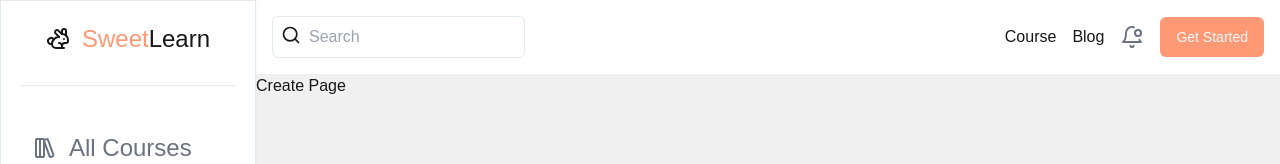
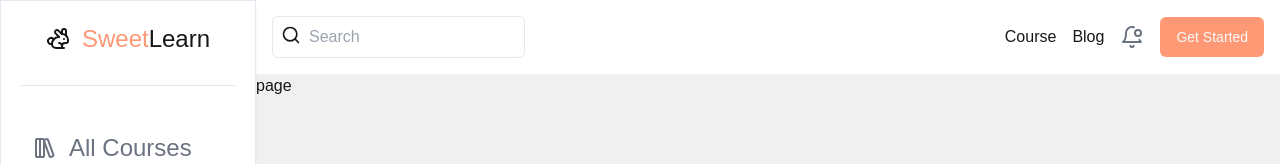
Before and after one commit to Nauskit/LMS-Platform-C, a Next.js app in the folder lms-front/: page /tutor/create in a window 1280 px wide. Shown: the top 164 px of the page. Built offline with nearby package versions, Linux system fonts and the light colour scheme.

Commit message:
link-page

```diff
--- a/lms-front/app/(router)/tutor/create/page.jsx
+++ b/lms-front/app/(router)/tutor/create/page.jsx
@@ -1,11 +1,9 @@
-"use client";
+import React from 'react'
 
-const CreatePage = () => {
+function page() {
     return (
-        <div>
-            Create Page
-        </div>
-    );
+        <div>page</div>
+    )
 }
 
-export default CreatePage
+export default page
--- /dev/null
+++ b/lms-front/components/ui/form.jsx
@@ -0,0 +1,134 @@
+"use client";
+import * as React from "react"
+import { Slot } from "@radix-ui/react-slot"
+import { Controller, FormProvider, useFormContext } from "react-hook-form";
+
+import { cn } from "@/lib/utils"
+import { Label } from "@/components/ui/label"
+
+const Form = FormProvider
+
+const FormFieldContext = React.createContext({})
+
+const FormField = (
+  {
+    ...props
+  }
+) => {
+  return (
+    (<FormFieldContext.Provider value={{ name: props.name }}>
+      <Controller {...props} />
+    </FormFieldContext.Provider>)
+  );
+}
+
+const useFormField = () => {
+  const fieldContext = React.useContext(FormFieldContext)
+  const itemContext = React.useContext(FormItemContext)
+  const { getFieldState, formState } = useFormContext()
+
+  const fieldState = getFieldState(fieldContext.name, formState)
+
+  if (!fieldContext) {
+    throw new Error("useFormField should be used within <FormField>")
+  }
+
+  const { id } = itemContext
+
+  return {
+    id,
+    name: fieldContext.name,
+    formItemId: `${id}-form-item`,
+    formDescriptionId: `${id}-form-item-description`,
+    formMessageId: `${id}-form-item-message`,
+    ...fieldState,
+  }
+}
+
+const FormItemContext = React.createContext({})
+
+const FormItem = React.forwardRef(({ className, ...props }, ref) => {
+  const id = React.useId()
+
+  return (
+    (<FormItemContext.Provider value={{ id }}>
+      <div ref={ref} className={cn("space-y-2", className)} {...props} />
+    </FormItemContext.Provider>)
+  );
+})
+FormItem.displayName = "FormItem"
+
+const FormLabel = React.forwardRef(({ className, ...props }, ref) => {
+  const { error, formItemId } = useFormField()
+
+  return (
+    (<Label
+      ref={ref}
+      className={cn(error && "text-destructive", className)}
+      htmlFor={formItemId}
+      {...props} />)
+  );
+})
+FormLabel.displayName = "FormLabel"
+
+const FormControl = React.forwardRef(({ ...props }, ref) => {
+  const { error, formItemId, formDescriptionId, formMessageId } = useFormField()
+
+  return (
+    (<Slot
+      ref={ref}
+      id={formItemId}
+      aria-describedby={
+        !error
+          ? `${formDescriptionId}`
+          : `${formDescriptionId} ${formMessageId}`
+      }
+      aria-invalid={!!error}
+      {...props} />)
+  );
+})
+FormControl.displayName = "FormControl"
+
+const FormDescription = React.forwardRef(({ className, ...props }, ref) => {
+  const { formDescriptionId } = useFormField()
+
+  return (
+    (<p
+      ref={ref}
+      id={formDescriptionId}
+      className={cn("text-sm text-muted-foreground", className)}
+      {...props} />)
+  );
+})
+FormDescription.displayName = "FormDescription"
+
+const FormMessage = React.forwardRef(({ className, children, ...props }, ref) => {
+  const { error, formMessageId } = useFormField()
+  const body = error ? String(error?.message) : children
+
+  if (!body) {
+    return null
+  }
+
+  return (
+    (<p
+      ref={ref}
+      id={formMessageId}
+      className={cn("text-sm font-medium text-destructive", className)}
+      {...props}>
+      {body}
+    </p>)
+  );
+})
+FormMessage.displayName = "FormMessage"
+
+export {
+  useFormField,
+  Form,
+  FormItem,
+  FormLabel,
+  FormControl,
+  FormDescription,
+  FormMessage,
+  FormField,
+}
--- /dev/null
+++ b/lms-front/components/ui/input.jsx
@@ -0,0 +1,19 @@
+import * as React from "react"
+
+import { cn } from "@/lib/utils"
+
+const Input = React.forwardRef(({ className, type, ...props }, ref) => {
+  return (
+    (<input
+      type={type}
+      className={cn(
+        "flex h-10 w-full rounded-md border border-input bg-background px-3 py-2 text-sm ring-offset-background file:border-0 file:bg-transparent file:text-sm file:font-medium file:text-foreground placeholder:text-muted-foreground focus-visible:outline-none focus-visible:ring-2 focus-visible:ring-ring focus-visible:ring-offset-2 disabled:cursor-not-allowed disabled:opacity-50",
+        className
+      )}
+      ref={ref}
+      {...props} />)
+  );
+})
+Input.displayName = "Input"
+
+export { Input }
--- /dev/null
+++ b/lms-front/components/ui/label.jsx
@@ -0,0 +1,18 @@
+"use client"
+
+import * as React from "react"
+import * as LabelPrimitive from "@radix-ui/react-label"
+import { cva } from "class-variance-authority";
+
+import { cn } from "@/lib/utils"
+
+const labelVariants = cva(
+  "text-sm font-medium leading-none peer-disabled:cursor-not-allowed peer-disabled:opacity-70"
+)
+
+const Label = React.forwardRef(({ className, ...props }, ref) => (
+  <LabelPrimitive.Root ref={ref} className={cn(labelVariants(), className)} {...props} />
+))
+Label.displayName = LabelPrimitive.Root.displayName
+
+export { Label }
```
Also changed, not shown: lms-front/package.json (+6 -1 lines), 1 other file (tests, documents, lock files or other folders).
